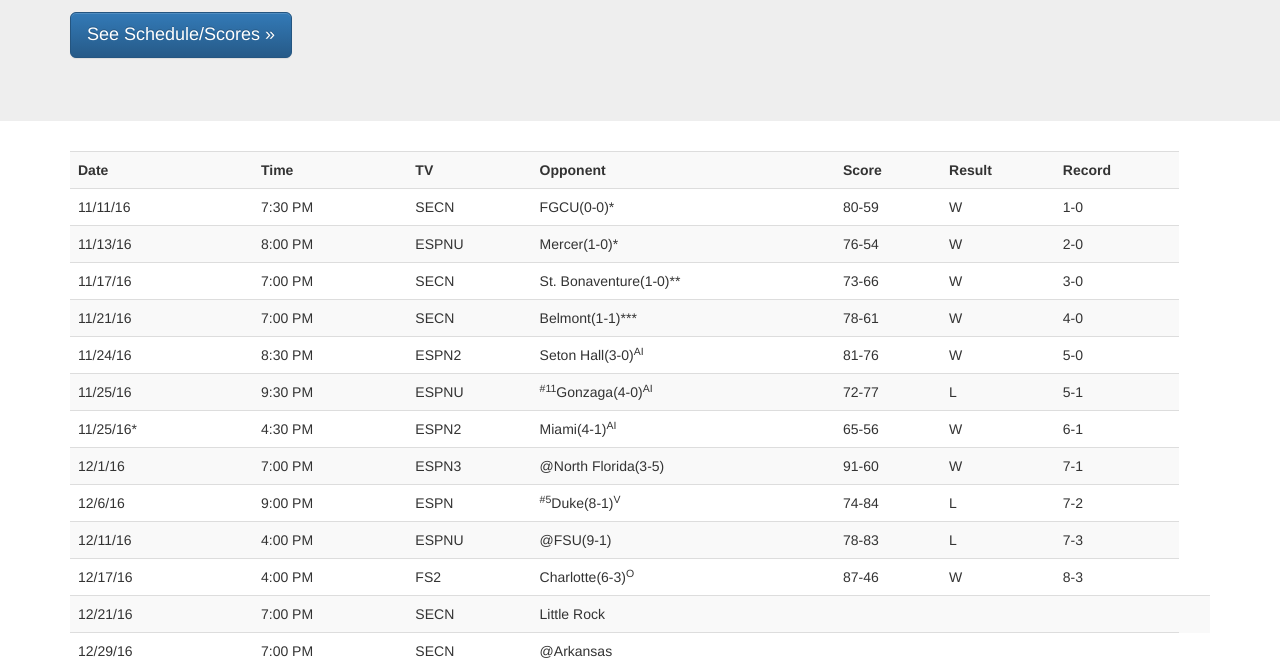
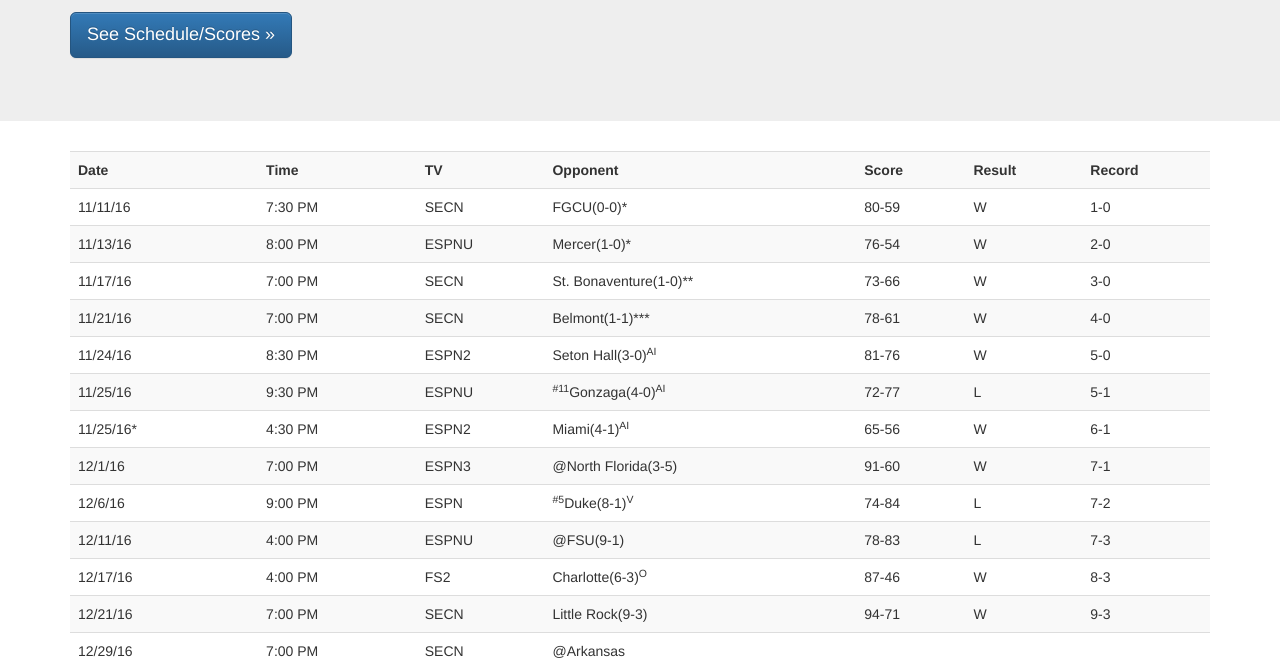
Before and after one commit to Orlandohmor84/gatorsbball, a plain HTML site: page src/index.html in a window 1280 px wide. Shown: the part 283-950 px from the top of the page. Drawn offline with nearby package versions, Linux system fonts and the light colour scheme.

Commit message:
Game Update

```diff
--- a/src/index.html
+++ b/src/index.html
@@ -177,11 +177,10 @@
             		<td>12/21/16</td>
             		<td>7:00 PM</td>
             		<td>SECN</td>
-            		<td>Little Rock</td>
-            		<td></td>
-            		<td></td>
-            		<td></td>
-            		<td></td>
+            		<td>Little Rock(9-3)</td>
+            		<td>94-71</td>
+            		<td>W</td>
+            		<td>9-3</td>
         		</tr>
         		<tr>
             		<td>12/29/16</td>
```
